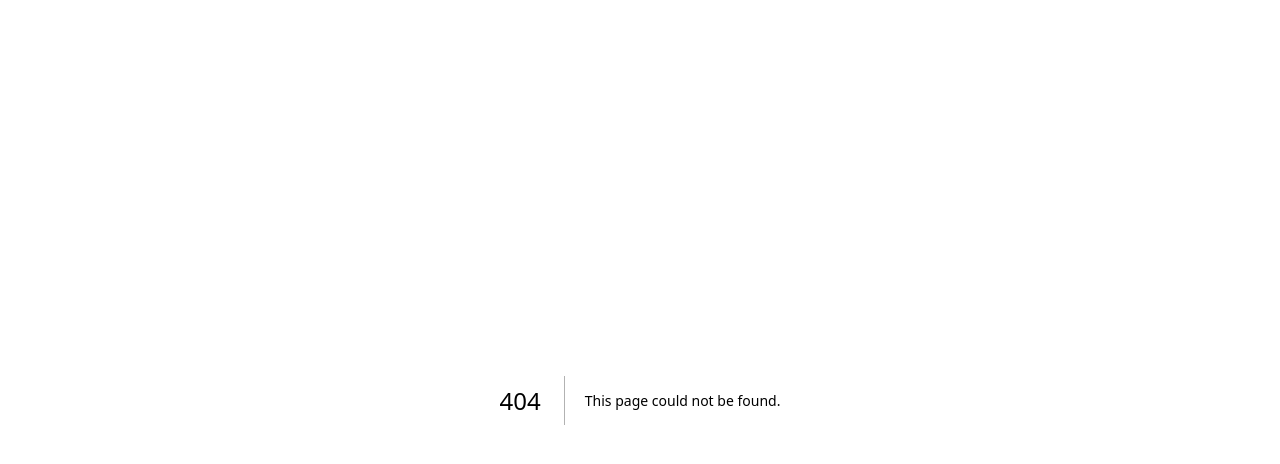
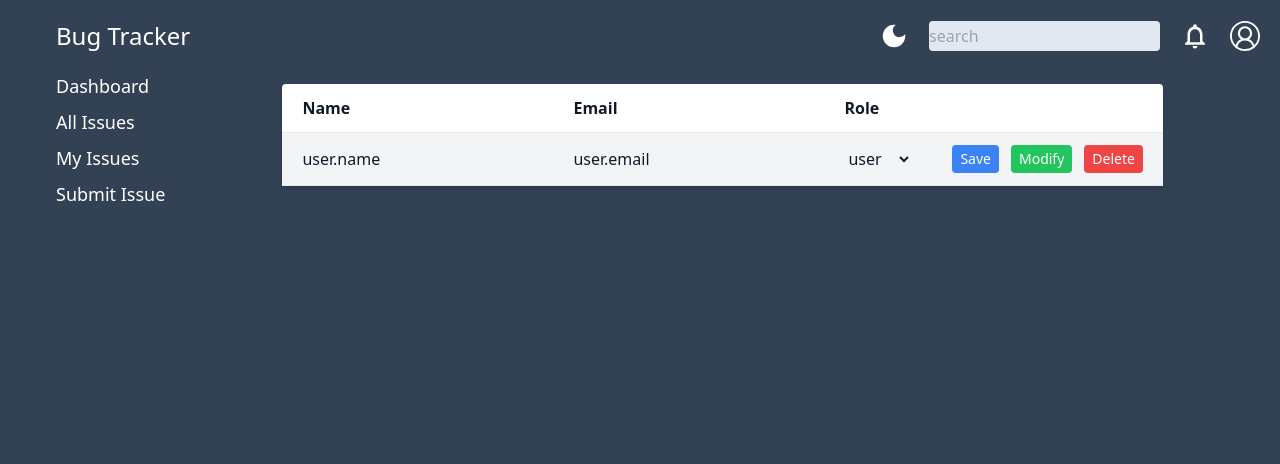
Before and after one commit to luvgo/bug-tracker, a Next.js app: page /user/bugtracker in a window 1280 px wide. Before the commit this address had no page. Shown: the top 464 px of the page. Built offline with nearby package versions, Linux system fonts and the light colour scheme.

Commit message:
Added a Navbar moved the page to login added a lot more routing added more tailwind with react icons

```diff
--- a/components/Navbar.tsx
+++ b/components/Navbar.tsx
@@ -1,22 +1,48 @@
 import Link from "next/link";
+import { VscAccount } from "react-icons/vsc";
+import { MdNotificationsNone, MdDarkMode } from "react-icons/md";
 
-export default function Navbar() {
+export const SideBar = () => {
   return (
-    <div>
-      <button
-        type="button"
-        className="focus:shadow-outline rounded bg-blue-500 py-1 px-2 text-sm text-white hover:bg-blue-700 focus:outline-none"
-      >
-        Submit Bug
-      </button>
-      <Link href="Admin">
-        <button
-          type="button"
-          className="focus:shadow-outline rounded bg-green-500 py-1 px-2 text-sm text-white hover:bg-green-700 focus:outline-none"
-        >
-          Admin Panel
-        </button>
+    <nav className="flex h-screen w-fit flex-col pl-14 text-left text-lg text-white">
+      <Link href="/user" className="py-1">
+        Dashboard
       </Link>
-    </div>
+      <Link href="/user/bugtracker" className="py-1">
+        All Issues
+      </Link>
+      <Link href="" className="py-1">
+        My Issues
+      </Link>
+      <Link href="" className="py-1">
+        Submit Issue
+      </Link>
+    </nav>
   );
-}
+};
+
+const Navbar = () => {
+  return (
+    <>
+      <div className="pt-5" />
+      <header className="flex items-center justify-between text-white">
+        <h1 className="bold pl-14 text-2xl">Bug Tracker</h1>
+        <nav className="flex justify-end">
+          <MdDarkMode className="mx-5" size="30" />
+          <input
+            type="search"
+            placeholder="search"
+            className=" rounded bg-slate-200 text-black"
+          ></input>
+          <MdNotificationsNone className="mx-5" size="30" />
+          <Link href="/">
+            <VscAccount className="mr-5" size="30" />
+          </Link>
+        </nav>
+      </header>
+      <div className="py-2" />
+    </>
+  );
+};
+
+export default Navbar;
--- a/package.json
+++ b/package.json
@@ -12,6 +12,7 @@
     "next": "13.1.6",
     "react": "18.2.0",
     "react-dom": "18.2.0",
+    "react-icons": "^4.7.1",
     "zod": "^3.20.2"
   },
   "devDependencies": {
@@ -27,6 +28,7 @@
     "postcss": "^8.4.14",
     "prettier": "^2.8.1",
     "prettier-plugin-tailwindcss": "^0.2.1",
+    "prisma": "^4.9.0",
     "tailwindcss": "^3.2.0",
     "typescript": "^4.9.4"
   },
--- a/src/pages/Admin/[user].tsx
+++ /dev/null
@@ -1,3 +0,0 @@
-export default function User({}) {
-  return <></>;
-}
--- a/src/pages/index.tsx
+++ b/src/pages/index.tsx
@@ -62,7 +62,7 @@ const Home: NextPage = () => (
 
         <div className="flex items-center justify-center bg-gray-50 py-4 text-center dark:bg-gray-700">
           <span className="text-sm text-gray-600 dark:text-gray-200">
-            Don't have an account?{" "}
+            Do not have an account?{" "}
           </span>
 
           {/* rome-ignore lint/a11y/useValidAnchor: <explanation> */}
--- /dev/null
+++ b/src/pages/user/[user].tsx
@@ -0,0 +1,5 @@
+const User = () => {
+  return <></>;
+};
+
+export default User;
--- a/src/pages/BugTracker.tsx
+++ b/src/pages/user/bugtracker.tsx
@@ -1,18 +1,21 @@
 import Head from "next/head";
-import Navbar from "../../components/Navbar";
+import Navbar from "../../../components/Navbar";
+import { SideBar } from "../../../components/Navbar";
+import { MdNotificationsNone } from "react-icons/md";
 
-export default function BugReport() {
+export default function BugTracker() {
   return (
     <>
       <Head>
         <title>bug-tracker</title>
         <meta name="description" content="bug-tracker" />
       </Head>
-      <main className="min-h-screen bg-slate-700 font-sans">
+      <main className="h-full w-full bg-slate-700 font-sans">
         <Navbar />
-        <div className="text-gray-900">
-          <div className="flex justify-center px-3 py-4">
-            <table className="text-md mb-4 w-full rounded bg-white shadow-md">
+        <div className="flex text-gray-900">
+          <SideBar />
+          <div className="mx-auto p-4">
+            <table className="text-md min-w-screen mb-4 rounded bg-white shadow-md">
               <tbody>
                 <tr className="border-b">
                   <th className="p-3 px-5 text-left">Name</th>
--- /dev/null
+++ b/src/pages/user/index.tsx
@@ -0,0 +1,13 @@
+import Navbar from "../../../components/Navbar";
+
+const Dashboard = () => {
+  return (
+    <>
+      <div className="bg-slate-700">
+        <Navbar />
+      </div>
+    </>
+  );
+};
+
+export default Dashboard;
--- a/tailwind.config.cjs
+++ b/tailwind.config.cjs
@@ -1,6 +1,6 @@
 /** @type {import('tailwindcss').Config} */
 module.exports = {
-  content: ["./src/**/*.{js,ts,jsx,tsx}"],
+  content: ["./src/**/*.{js,ts,jsx,tsx}", "./components/**/*.{js,ts,jsx,tsx}"],
   theme: {
     extend: {},
   },
```
Also changed, not shown: 1 other file (tests, documents, lock files or other folders).
